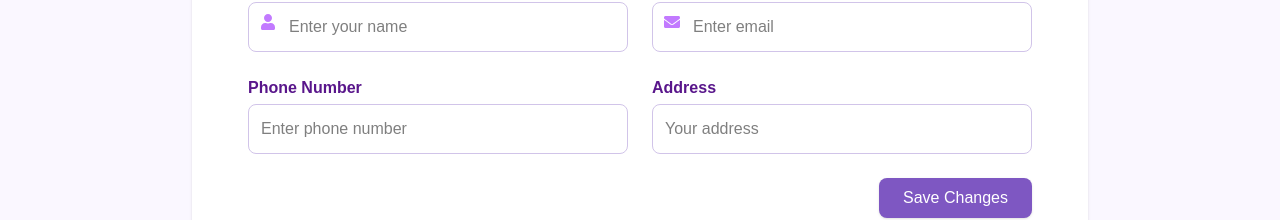
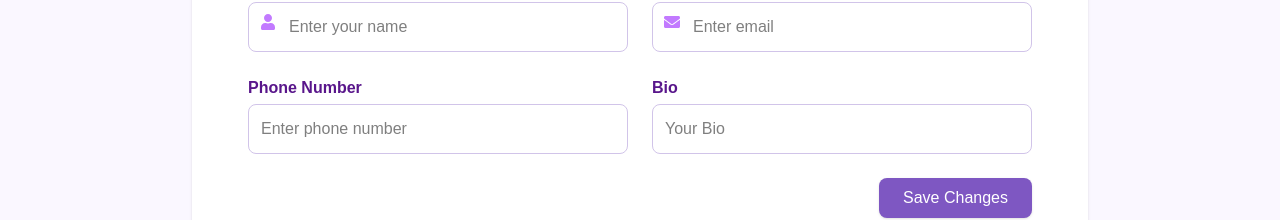
Before and after one commit to josephshaju2002/hospitalManagementFrontend, a React (Vite) app: page /profile in a window 1280 px wide. Shown: the part 670-890 px from the top of the page. Built offline with nearby package versions, Linux system fonts and the light colour scheme; a web font is replaced by a local one.

Commit message:
profile updated

```diff
--- a/src/Patient/Pages/Profile.jsx
+++ b/src/Patient/Pages/Profile.jsx
@@ -164,9 +164,9 @@ export default function ProfilePage() {
                   />
                 </div>
 
-                {/* Address */}
+                {/* Bio */}
                 <div>
-                  <label className="block font-semibold mb-1 text-purple-900">Address</label>
+                  <label className="block font-semibold mb-1 text-purple-900">Bio</label>
                   <input
                     type="text"
                     className="w-full p-3 border rounded-lg"
@@ -174,7 +174,7 @@ export default function ProfilePage() {
                       borderColor: "#D1C4E9",
                       backgroundColor: "#FFFFFF"
                     }}
-                    placeholder="Your address"
+                    placeholder="Your Bio"
                   />
                 </div>
 
```
